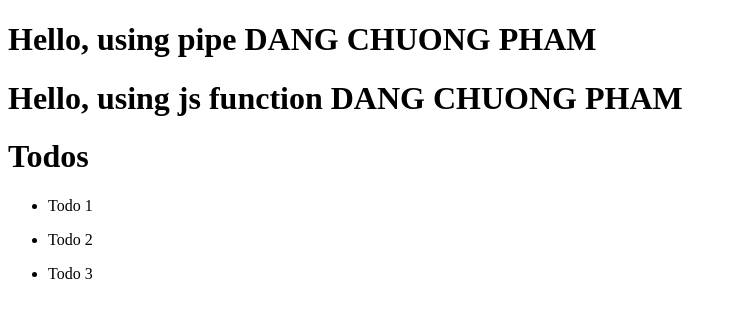
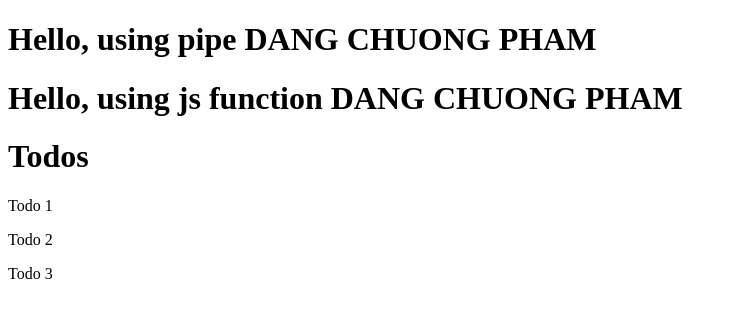
Before and after one commit to CodeLyoko2610/angular-todo-list-one, an Angular app: page / in a window 1280 px wide. Shown: the top 318 px of the page, without its empty margins (0-737 px from the left). Built offline with nearby package versions, Linux system fonts and the light colour scheme.

Commit message:
Make use of data passed in TodoItem component by registering it using Input.

```diff
--- a/src/app/components/todo-item/todo-item.component.html
+++ b/src/app/components/todo-item/todo-item.component.html
@@ -1,3 +1,3 @@
 <p>
-  todo-item works!
+  {{todo.title}}
 </p>
--- a/src/app/components/todo-item/todo-item.component.ts
+++ b/src/app/components/todo-item/todo-item.component.ts
@@ -1,4 +1,6 @@
-import { Component, OnInit } from '@angular/core';
+import { Component, OnInit, Input } from '@angular/core';
+
+import { Todo } from 'src/app/models/Todo'
 
 @Component({
   selector: 'app-todo-item',
@@ -6,6 +8,7 @@
   styleUrls: ['./todo-item.component.css']
 })
 export class TodoItemComponent implements OnInit {
+  @Input() todo: Todo
 
   constructor() { }
 
--- a/src/app/components/todos/todos.component.html
+++ b/src/app/components/todos/todos.component.html
@@ -1,4 +1,3 @@
 <h1>Todos</h1>
-<ul *ngFor="let todo of todos">
-  <li>{{ todo.title }}</li>
-</ul>
+<app-todo-item *ngFor="let todo of todos" [todo]="todo">
+</app-todo-item>
--- a/src/app/components/todos/todos.component.ts
+++ b/src/app/components/todos/todos.component.ts
@@ -1,6 +1,6 @@
 import { Component, OnInit } from '@angular/core';
 
-import { Todo } from '../../models/Todo'
+import { Todo } from 'src/app/models/Todo'
 
 @Component({
   selector: 'app-todos',
```
